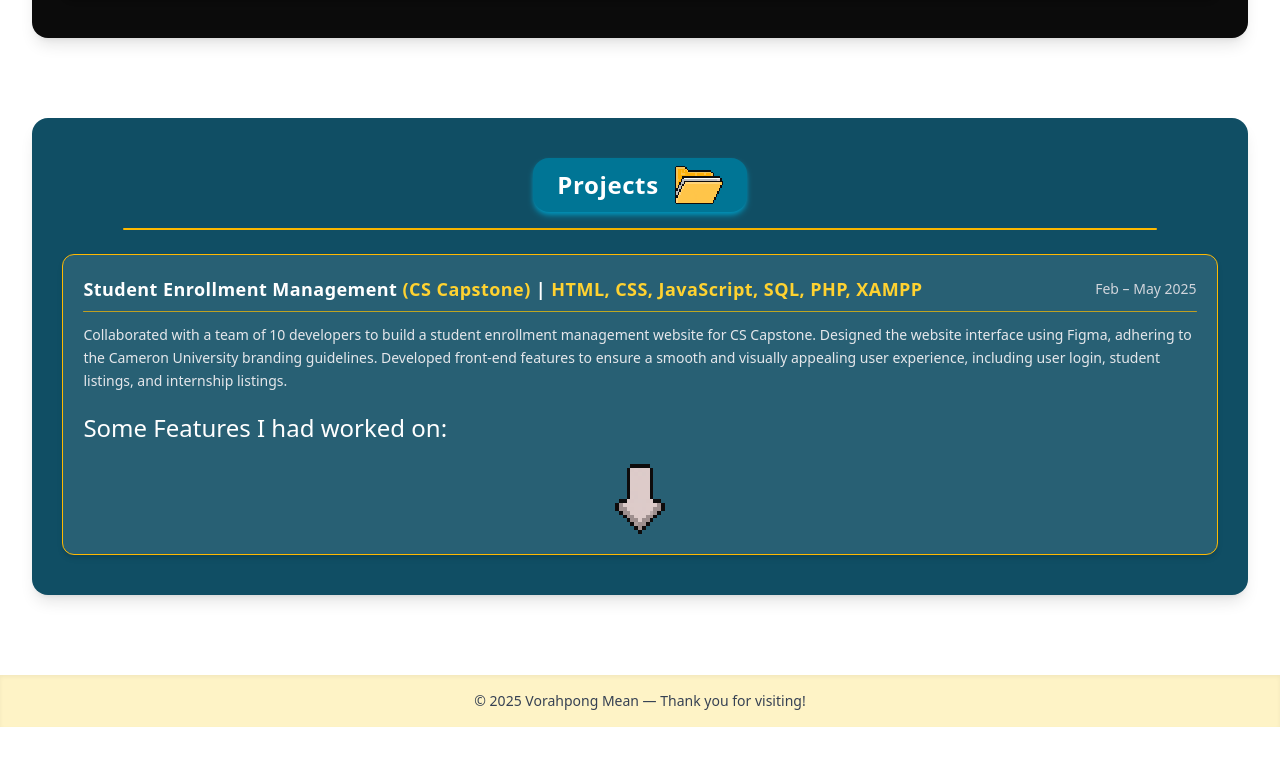
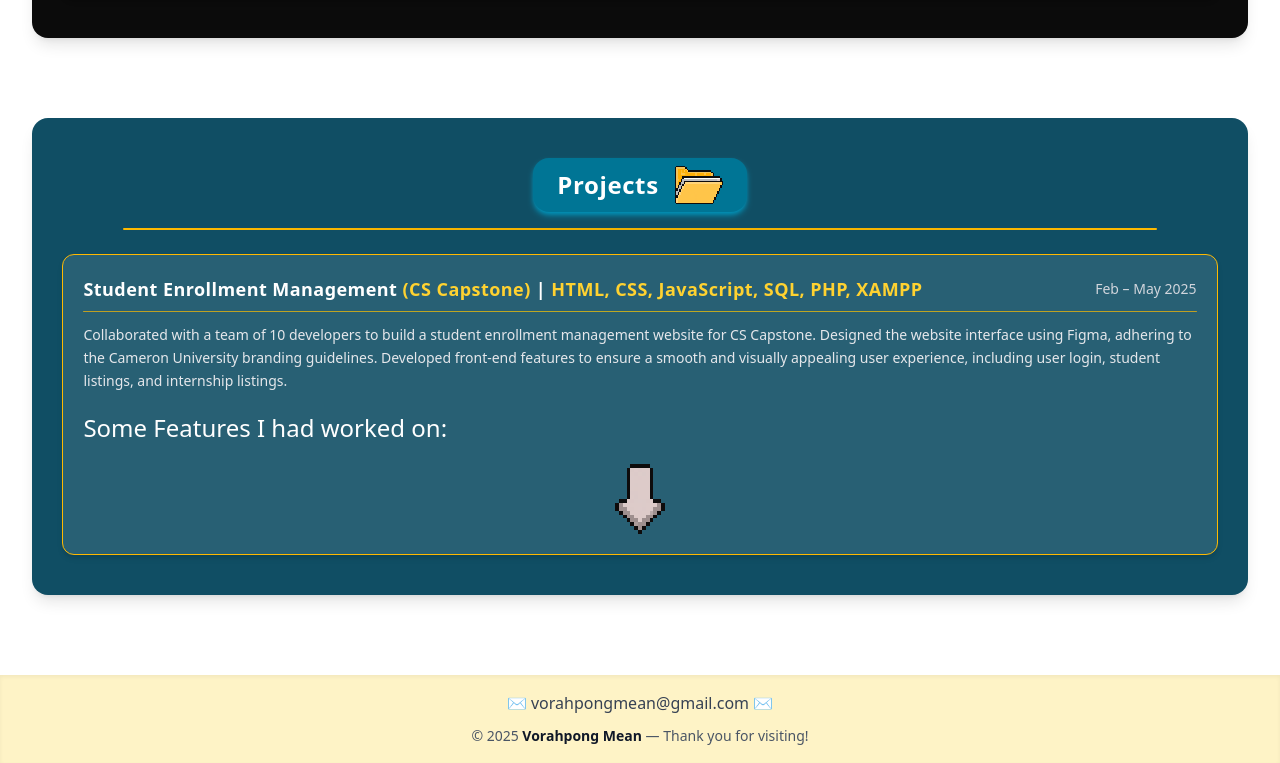
Before and after one commit to VorahPong/personal-portfolio-frontend, a Next.js app: page / in a window 1280 px wide. Shown: the part 1085-1848 px from the top of the page. Before the commit the page ends 1812 px from the top, so only its background shows below. Built offline with nearby package versions, Linux system fonts and the light colour scheme.

Commit message:
Added motion to main page

```diff
--- a/src/app/components/main-page/body.tsx
+++ b/src/app/components/main-page/body.tsx
@@ -1,15 +1,30 @@
+"use client";
+
 import Image from "next/image";
 import WorkTutorCard from "./work-experiences-cards/work-tutor-card";
 import WorkAgripellerCard from "./work-experiences-cards/agripeller-card";
 import ProjectCapstoneCard from "./projects-cards/capstone-card";
+import { motion } from "framer-motion";
 
 export default function Body() {
 	return (
-		<div className="w-full h-full flex flex-col items-center py-20">
+		<motion.div
+			initial={{ opacity: 0, y: 90 }}
+			whileInView={{ opacity: 1, y: 0 }}
+			viewport={{ once: true, amount: 0.2 }}
+			transition={{ duration: 1, ease: [0.16, 1, 0.3, 1] }}
+			className="w-full h-full flex flex-col items-center py-20"
+		>
 			{/* Profile + Note card container */}
 			<div className="flex flex-col md:flex-row items-center justify-center gap-10">
 				{/* Profile Card */}
-				<div className="relative w-80 h-56 bg-gray-100 border-4 border-yellow-400 rounded-xl shadow-lg flex flex-col items-center justify-center">
+				<motion.div
+					initial={{ opacity: 0, x: -360 }}
+					whileInView={{ opacity: 1, x: 0 }}
+					viewport={{ once: true, amount: 0.2 }}
+					transition={{ duration: 4, ease: [0.16, 1, 0.3, 1] }}
+					className="relative w-80 h-56 bg-gray-100 border-4 border-yellow-400 rounded-xl shadow-lg flex flex-col items-center justify-center"
+				>
 					<div className="w-28 h-28 rounded-full overflow-hidden border-2 border-gray-300">
 						<Image
 							src="/assets/vorahpongPhoto.svg"
@@ -23,17 +38,23 @@ export default function Body() {
 						Vorahpong Mean
 					</p>
 					<p className="text-sm text-gray-500">Cameron University</p>
-				</div>
+				</motion.div>
 
 				{/* Note Card */}
-				<div className="bg-gray-100 w-96 h-56 border-2 border-gray-300 rounded-xl shadow-md p-6 flex flex-col justify-center">
+				<motion.div
+					initial={{ opacity: 0, x: 360 }}
+					whileInView={{ opacity: 1, x: 0 }}
+					viewport={{ once: true, amount: 0.2 }}
+					transition={{ duration: 4, ease: [0.16, 1, 0.3, 1] }}
+					className="bg-gray-100 w-96 h-56 border-2 border-gray-300 rounded-xl shadow-md p-6 flex flex-col justify-center"
+				>
 					<h3 className="text-xl font-semibold text-gray-800 mb-2">About Me</h3>
 					<p className="text-gray-600 leading-relaxed">
 						Hello! I’m Vorahpong Mean, a Computer Science student passionate
 						about full-stack development and UI/UX design. I enjoy building
 						interactive web apps and learning new technologies.
 					</p>
-				</div>
+				</motion.div>
 			</div>
 
 			{/* Work Experiences */}
@@ -55,11 +76,10 @@ export default function Body() {
 				{/* Divider */}
 				<div className="bg-gradient-to-r from-amber-400 via-yellow-500 to-amber-400 w-[85%] h-0.5 mb-6 rounded-full shadow-md"></div>
 
-				{/* Cards Section */}
-				<WorkAgripellerCard/>
-				<div className="mt-10"/>
-				<WorkTutorCard/>
-
+				{/* Cards Section with Stagger motion*/}
+				<WorkAgripellerCard />
+				<div className="mt-10" />
+				<WorkTutorCard />
 			</div>
 
 			{/* Personal Projects */}
@@ -82,9 +102,8 @@ export default function Body() {
 				<div className="bg-gradient-to-r from-amber-400 via-yellow-500 to-amber-400 w-[85%] h-0.5 mb-6 rounded-full shadow-md"></div>
 
 				{/* Cards Section */}
-				<ProjectCapstoneCard/>
-
+				<ProjectCapstoneCard />
 			</div>
-		</div>
+		</motion.div>
 	);
 }
--- a/src/app/components/main-page/footer.tsx
+++ b/src/app/components/main-page/footer.tsx
@@ -1,9 +1,26 @@
 export default function Footer() {
 	return (
-		<footer className="w-full bg-amber-100 text-gray-700 py-4 flex justify-center items-center shadow-inner">
-			<span className="text-sm font-medium">
-				© {new Date().getFullYear()} Vorahpong Mean — Thank you for visiting!
-			</span>
+		<footer className="w-full bg-amber-100 text-gray-700 py-4 flex flex-col justify-center items-center shadow-inner">
+			<div className="flex flex-col sm:flex-row gap-3 sm:gap-8 items-center justify-center">
+				<span className="text-sm sm:text-base font-medium">
+					✉️{"	"}
+					<a
+						href="mailto:vorahpongmean@gmail.com"
+						className="hover:text-amber-600 transition-colors duration-200"
+					>
+						vorahpongmean@gmail.com
+					</a>
+					{"	"}✉️
+				</span>
+			</div>
+
+			<div className="mt-2">
+				<span className="text-xs sm:text-sm text-gray-600">
+					© {new Date().getFullYear()}{" "}
+					<span className="font-semibold text-gray-900">Vorahpong Mean</span> —
+					Thank you for visiting!
+				</span>
+			</div>
 		</footer>
 	);
 }
--- a/src/app/components/main-page/projects-cards/capstone-card.tsx
+++ b/src/app/components/main-page/projects-cards/capstone-card.tsx
@@ -2,11 +2,13 @@
 
 import Image from "next/image";
 import { useState } from "react";
+import MotionCard from "./motion-card";
+
 export default function ProjectCapstoneCard() {
 	const [showMore, setShowMore] = useState(false);
 
 	return (
-		<div className="w-[95%] bg-white/10 border border-amber-400 rounded-xl text-white p-5 shadow-md hover:shadow-amber-400/30 transition-all duration-300">
+		<MotionCard className="w-[95%] bg-white/10 border border-amber-400 rounded-xl text-white p-5 shadow-md hover:shadow-amber-400/30 transition-all duration-300">
 			{/* Header */}
 			<div className="flex flex-col sm:flex-row justify-between items-start sm:items-center mb-2">
 				<h3 className="text-lg font-semibold tracking-wide">
@@ -87,6 +89,6 @@ export default function ProjectCapstoneCard() {
 					/>
 				</div>
 			)}
-		</div>
+		</MotionCard>
 	);
 }
--- /dev/null
+++ b/src/app/components/main-page/projects-cards/motion-card.tsx
@@ -0,0 +1,19 @@
+// components/MotionCard.tsx
+"use client";
+import { motion, type HTMLMotionProps } from "framer-motion";
+
+export default function MotionCard({
+	className = "",
+	...props
+}: HTMLMotionProps<"div">) {
+	return (
+		<motion.div
+			initial={{ opacity: 0, y: 28 }}
+			whileInView={{ opacity: 1, y: 0 }}
+			viewport={{ once: true, amount: 0.2 }}
+			transition={{ duration: 1, ease: [0.16, 1, 0.3, 1] }}
+			className={className}
+			{...props}
+		/>
+	);
+}
--- a/src/app/components/main-page/work-experiences-cards/agripeller-card.tsx
+++ b/src/app/components/main-page/work-experiences-cards/agripeller-card.tsx
@@ -2,11 +2,13 @@
 
 import Image from "next/image";
 import { useState } from "react";
+import MotionCard from "../projects-cards/motion-card";
+
 export default function WorkAgripellerCard() {
 	const [showMore, setShowMore] = useState(false);
 
 	return (
-		<div className="w-[95%] bg-white/10 border border-amber-400 rounded-xl text-white p-5 shadow-md hover:shadow-amber-400/30 transition-all duration-300">
+		<MotionCard className="w-[95%] bg-white/10 border border-amber-400 rounded-xl text-white p-5 shadow-md hover:shadow-amber-400/30 transition-all duration-300">
 			{/* Header */}
 			<div className="flex flex-col sm:flex-row justify-between items-start sm:items-center mb-2">
 				<h3 className="text-lg font-semibold tracking-wide">
@@ -90,6 +92,6 @@ export default function WorkAgripellerCard() {
 					/>
 				</div>
 			)}
-		</div>
+		</MotionCard>
 	);
 }
--- a/src/app/components/main-page/work-experiences-cards/work-tutor-card.tsx
+++ b/src/app/components/main-page/work-experiences-cards/work-tutor-card.tsx
@@ -1,6 +1,10 @@
+"use client";
+
+import MotionCard from "../projects-cards/motion-card";
+
 export default function WorkTutorCard() {
 	return (
-		<div className="w-[95%] bg-white/10 border border-amber-400 rounded-xl text-white p-5 shadow-md hover:shadow-amber-400/30 transition-all duration-300">
+		<MotionCard className="w-[95%] bg-white/10 border border-amber-400 rounded-xl text-white p-5 shadow-md hover:shadow-amber-400/30 transition-all duration-300">
 			{/* Header */}
 			<div className="flex flex-col sm:flex-row justify-between items-start sm:items-center mb-2">
 				<h3 className="text-lg font-semibold tracking-wide">
@@ -23,6 +27,6 @@ export default function WorkTutorCard() {
 				, and other core computer science subjects. Assist faculty with exam
 				proctoring and student support during testing sessions.
 			</p>
-		</div>
+		</MotionCard>
 	);
 }
```
Also changed, not shown: package.json (+6 -5 lines), 1 other file (tests, documents, lock files or other folders).
